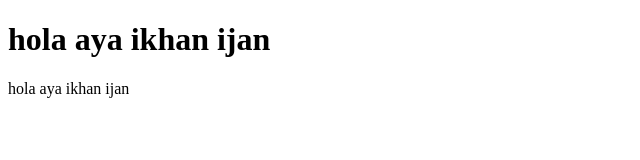
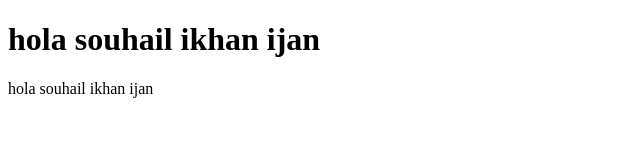
Before and after one commit to sohaila-17/atmane.github.io, a plain HTML site: page index.html in a window 1280 px wide. Shown: the whole page, without its empty margins (0-640 px from the left). Drawn offline with Linux system fonts and the light colour scheme.

Commit message:
Update index.html

```diff
--- a/index.html
+++ b/index.html
@@ -1,10 +1,10 @@
 <!DOCTYPE html>
 <html>
 <head>
-    <title>hola aya ikhan ijan</title>
+    <title>hola souhaaail ikhan ijan</title>
 </head>
 <body>
-     <h1>hola aya ikhan ijan</h1>
-<p>hola aya ikhan ijan</p>
+     <h1>hola souhail ikhan ijan</h1>
+<p>hola souhail  ikhan ijan</p>
 </body>
 </html/
```
